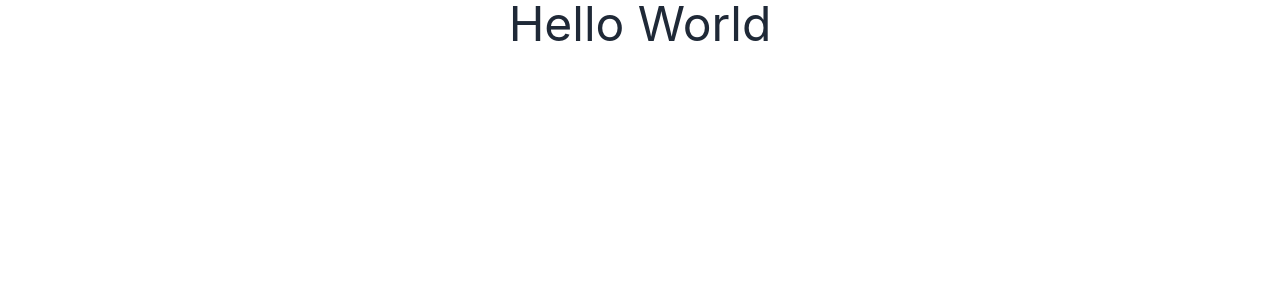
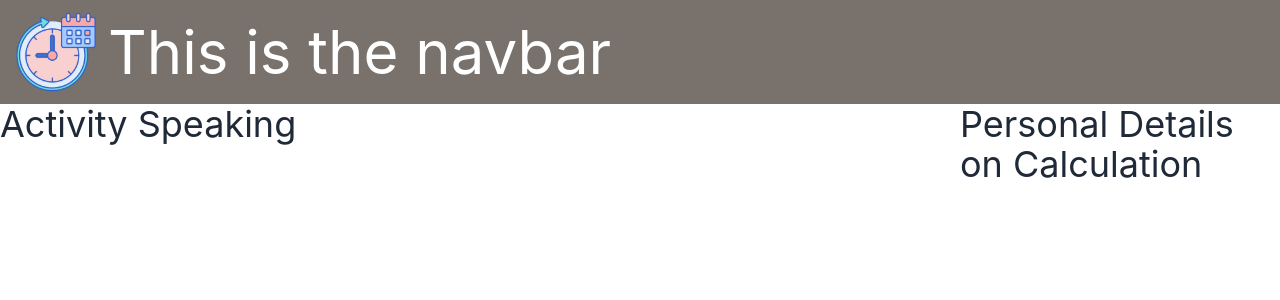
Before and after one commit to anowarzz/daily-activiites-list, a React (Create React App) app: page / in a window 1280 px wide. Shown: the top 300 px of the page. Built offline with nearby package versions, Linux system fonts and the light colour scheme.

Commit message:
navbar in progress

```diff
--- a/public/index.html
+++ b/public/index.html
@@ -24,7 +24,7 @@
       work correctly both with client-side routing and a non-root public URL.
       Learn how to configure a non-root public URL by running `npm run build`.
     -->
-    <title>React App</title>
+    <title>Daily Activities</title>
   </head>
   <body>
     <noscript>You need to enable JavaScript to run this app.</noscript>
--- a/src/App.css
+++ b/src/App.css
@@ -1,38 +1,6 @@
-.App {
-  text-align: center;
+.body {
+  /* text-align: center; */
+
+   display: grid;
+   grid-template-columns: 3fr 1fr;
 }
-
-.App-logo {
-  height: 40vmin;
-  pointer-events: none;
-}
-
-@media (prefers-reduced-motion: no-preference) {
-  .App-logo {
-    animation: App-logo-spin infinite 20s linear;
-  }
-}
-
-.App-header {
-  background-color: #282c34;
-  min-height: 100vh;
-  display: flex;
-  flex-direction: column;
-  align-items: center;
-  justify-content: center;
-  font-size: calc(10px + 2vmin);
-  color: white;
-}
-
-.App-link {
-  color: #61dafb;
-}
-
-@keyframes App-logo-spin {
-  from {
-    transform: rotate(0deg);
-  }
-  to {
-    transform: rotate(360deg);
-  }
-}
--- a/src/App.js
+++ b/src/App.js
@@ -1,10 +1,18 @@
-import logo from './logo.svg';
 import './App.css';
+import Activity from './components/Activity/Activity';
+import DetailsInfo from './components/DetailsInfo/DetailsInfo';
+import Navbar from './components/Navbar/Navbar';
 
 function App() {
   return (
-    <div className="App text-center text-5xl" >
-     <h1>Hello World</h1>
+    <div>
+     <Navbar></Navbar>
+
+    <div className='body'>
+    <Activity> </Activity>
+     <DetailsInfo> </DetailsInfo>
+    </div>
+
     </div>
   );
 }
--- /dev/null
+++ b/src/components/Activity/Activity.js
@@ -0,0 +1,12 @@
+import React from 'react';
+
+
+const Activity = () => {
+    return (
+        <div >
+            <h2 className='text-4xl'>Activity Speaking</h2>
+        </div>
+    );
+};
+
+export default Activity;
--- /dev/null
+++ b/src/components/DetailsInfo/DetailsInfo.js
@@ -0,0 +1,11 @@
+import React from 'react';
+
+const DetailsInfo = () => {
+    return (
+        <div>
+            <h2 className='text-4xl'>Personal Details on Calculation</h2>
+        </div>
+    );
+};
+
+export default DetailsInfo;
--- /dev/null
+++ b/src/components/Navbar/Navbar.js
@@ -0,0 +1,19 @@
+import React from 'react';
+import logo from '../../images/routine.png'
+
+const Navbar = () => {
+    return (
+        <div className='bg-stone-500 py-3'>
+
+            <div className='flex items-center text-white '>
+
+            <img src={logo} alt="" className='w-20 ml-4' />
+            <h2 className='lg:text-6xl text-center pl-3 sm:text-2xl'>This is the navbar</h2>
+
+            </div>
+
+        </div>
+    );
+};
+
+export default Navbar;
```
Also changed, not shown: public/activity.json (added, +44 -0 lines), src/components/Activity/Activity.css (added), src/components/DetailsInfo/DetailsInfo.css (added), src/components/Navbar/Navbar.css (added), src/images/routine.png (renamed from src/images/routine-logo.png).
